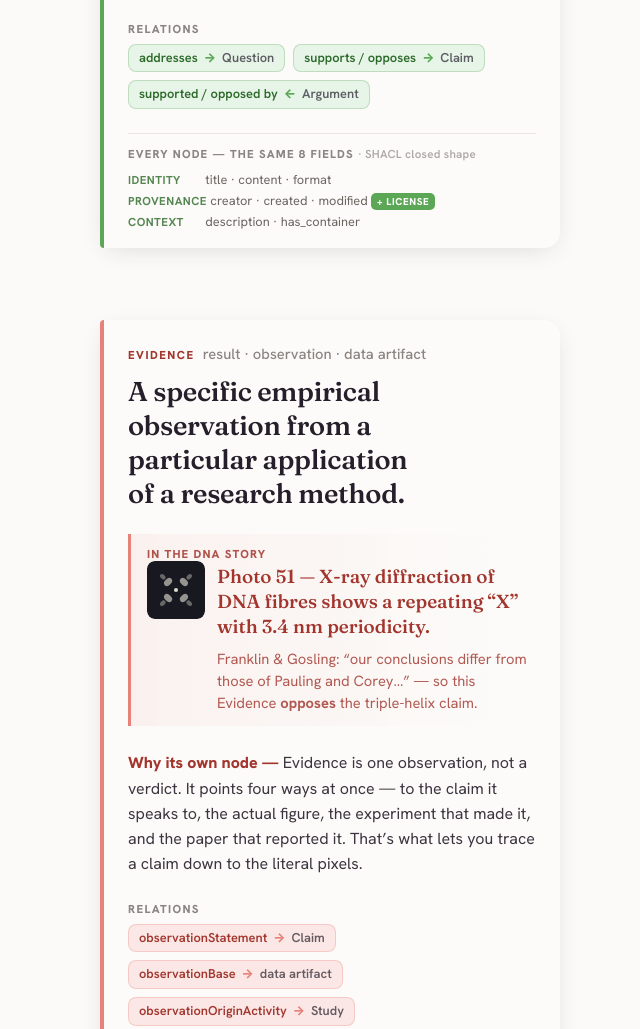
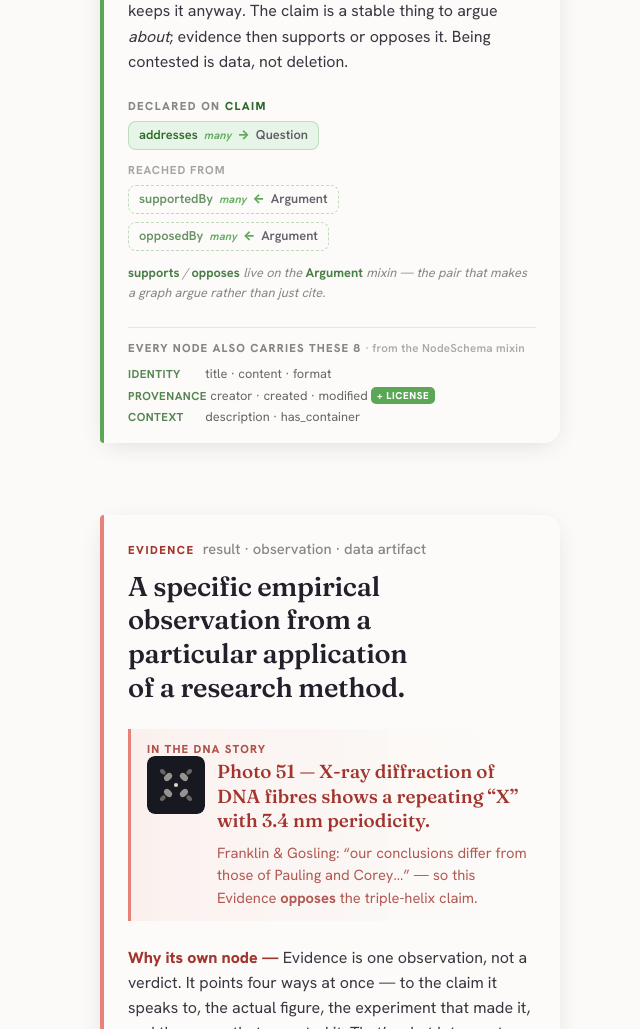
Before and after one commit to MIRA-science/schema, a plain HTML site: page schema-explainer.html in a window 1280 px wide. Shown: the part 2478-3507 px from the top of the page, without its empty margins (310-950 px from the left). Drawn offline with Linux system fonts and the light colour scheme.

Commit message:
Show real per-node slots now that upstream main declares them
mira.yaml #18 ("Add descriptions and missing slots") gave the node
classes real slots: lists. Update the explainer to teach them.

- Each node card now splits its relations into "Declared on <Node>"
  (solid pills) vs "Reached from" (dashed pills for inverse slots),
  with ranges and a `many` marker for multivalued: true.
- Question and Protocol correctly show no outgoing slots — they're
  the schema's two anchors.
- Reframe the overview: every declared slot is still a link to another
  node, so "a node's type is its links" is now literally true of the
  class definitions rather than an artifact of free-standing slots.
- Attribute the 8 shared fields to the NodeSchema mixin instead of
  SHACL: mira.shacl was not regenerated in #18 and still describes the
  old uniform closed shapes.

Ground truth is the regenerated src/mira/_generated.py, cross-checked
against mira.yaml at 00b4d90.

Two slot-list entries are deliberately NOT mirrored, as they contradict
their own slot domain/range and would teach the graph backwards:
Evidence.grounds (-> Evidence; is_grounded_in is meant) and
Study.request_for (-> Study; Request is the domain). Filed separately.

Co-Authored-By: Claude Opus 4.8 <noreply@anthropic.com>

```diff
--- a/schema-explainer.html
+++ b/schema-explainer.html
@@ -112,13 +112,28 @@
   .rel{ margin:var(--s5) 0 0; }
   .rel-label{ margin:0 0 var(--s2); font-size:var(--t-eyebrow); font-weight:800; letter-spacing:.12em;
     text-transform:uppercase; color:var(--muted); }
+  .rel-label .on{ color:var(--accent-ink); }
+  .rel-sub{ margin:var(--s3) 0 var(--s2); font-size:var(--t-eyebrow); font-weight:700; letter-spacing:.08em;
+    text-transform:uppercase; color:var(--muted); opacity:.75; }
   .attrs{ display:flex; flex-wrap:wrap; gap:var(--s2); }
   .pill{ font-size:var(--t-cap); line-height:1; display:inline-flex; align-items:center; gap:6px;
     padding:7px 10px; border-radius:8px; background:var(--fill,#f0efea);
     border:1px solid color-mix(in srgb,var(--accent,#ccc) 30%, transparent); color:var(--accent-ink,#333); font-weight:600; }
   .pill .ar{ color:var(--accent,#999); font-weight:800; }
-  .pill .tg{ color:var(--ink); opacity:.7; }
-  .mixin{ font-size:var(--t-cap); color:var(--muted); margin-top:var(--s2); font-style:italic; }
+  .pill .tg{ color:var(--ink); opacity:.7; font-weight:540; }
+  /* multivalued: true in mira.yaml */
+  .pill .many{ font-size:.86em; font-weight:700; font-style:italic; letter-spacing:.01em;
+    color:var(--accent,#999); opacity:.9; }
+  /* inverse: real slots in the schema, but declared from the other end */
+  .pill.inv{ background:transparent; border-style:dashed;
+    border-color:color-mix(in srgb,var(--accent,#ccc) 38%, transparent);
+    color:color-mix(in srgb,var(--accent-ink,#333) 72%, #fbfaf8); font-weight:540; }
+  .none{ font-size:var(--t-cap); color:var(--muted); font-style:italic; margin:0; }
+  .mixin{ font-size:var(--t-cap); line-height:1.6; color:var(--muted); margin-top:var(--s3); font-style:italic;
+    max-width:58ch; text-wrap:pretty; }
+  .mixin code{ font-family:var(--sans); font-style:normal; font-weight:700;
+    color:var(--accent-ink,var(--ink)); opacity:.85; }
+  .mixin b{ font-style:normal; color:#4a444f; }
 
   /* shared fields — quietest tier; identical on every node (SHACL closed shape) */
   .fields{ margin:var(--s5) 0 0; padding-top:var(--s3); border-top:1px solid var(--hair); }
@@ -261,7 +276,7 @@ const SCENES = [
   { key:'overview', accent:'ink', g:0, type:'hero',
     kicker:'The whole picture',
     hero:'Six node types,<br>a few labeled links.',
-    lede:'Every node carries the <b>same eight fields</b> — so a node’s <i>type</i> is defined almost entirely by how it <b>links</b>, not by what it stores. Keeping the layers apart lets you ask <i>which</i> layer a problem is in: is the claim contested, the evidence un-reproduced, or the figure itself unsound?',
+    lede:'Every node inherits the <b>same eight fields</b>. What actually distinguishes a type is the handful of <b>slots it declares</b> — and every one of them is a link to another node. A node’s type <i>is</i> its links. Keeping the layers apart lets you ask <i>which</i> layer a problem is in: is the claim contested, the evidence un-reproduced, or the figure itself unsound?',
     hint:'Meet them one by one' },
 
   { key:'question', accent:'question', g:1, type:'node',
@@ -270,7 +285,7 @@ const SCENES = [
     ex:{ tag:'In the DNA story', lead:'What is the 3-D structure of DNA?',
          note:'Importance: implications for the mechanism of genetic inheritance.' },
     why:'Questions are the spine of a field. Pin one down and every claim, supported or contested, hangs off a shared, durable target — so you can spot the questions that still have <b>no</b> answer.',
-    attrs:[ ['addressed by','←','Claim'] ] },
+    slots:[], inv:[ {s:'addressedBy', t:'Claim', many:true} ] },
 
   { key:'claim', accent:'claim', g:2, type:'node',
     kicker:'Claim', also:'hypothesis',
@@ -278,7 +293,9 @@ const SCENES = [
     ex:{ tag:'In the DNA story', lead:'DNA forms a triple helix.',
          note:'Pauling &amp; Corey, 1953: “a three-chain structure, each chain a helix… related by a threefold axis.” — famously <b>wrong</b>.' },
     why:'A claim can be wrong, and MIRA keeps it anyway. The claim is a stable thing to argue <i>about</i>; evidence then supports or opposes it. Being contested is data, not deletion.',
-    attrs:[ ['addresses','→','Question'], ['supports / opposes','→','Claim'], ['supported / opposed by','←','Argument'] ] },
+    slots:[ {s:'addresses', t:'Question', many:true} ],
+    inv:[ {s:'supportedBy', t:'Argument', many:true}, {s:'opposedBy', t:'Argument', many:true} ],
+    note:'<code>supports</code> / <code>opposes</code> live on the <code>Argument</code> mixin — the pair that makes a graph <i>argue</i> rather than just cite.' },
 
   { key:'evidence', accent:'evidence', g:3, type:'node',
     kicker:'Evidence', also:'result · observation · data artifact',
@@ -287,8 +304,10 @@ const SCENES = [
          lead:'Photo 51 — X-ray diffraction of DNA fibres shows a repeating “X” with 3.4 nm periodicity.',
          note:'Franklin &amp; Gosling: “our conclusions differ from those of Pauling and Corey…” — so this Evidence <b>opposes</b> the triple-helix claim.' },
     why:'Evidence is one observation, not a verdict. It points four ways at once — to the claim it speaks to, the actual figure, the experiment that made it, and the paper that reported it. That’s what lets you trace a claim down to the literal pixels.',
-    attrs:[ ['observationStatement','→','Claim'], ['observationBase','→','data artifact'],
-            ['observationOriginActivity','→','Study'], ['sourceDocument','→','paper'] ] },
+    slots:[ {s:'observationStatement', t:'Claim'}, {s:'observationBase', t:'Entity'},
+            {s:'observationOriginActivity', t:'Activity'}, {s:'sourceDocument', t:'SourceDocument'} ],
+    inv:[ {s:'is_grounded_in', t:'Study'} ],
+    note:'The widest slot list in the schema — and the reason the model works. <code>observationBase</code> is the literal artifact (a <code>prov:Entity</code>: figure, blot, dataset), held as a <b>pointer, never a payload</b>.' },
 
   { key:'study', accent:'study', g:4, type:'node',
     kicker:'Study', also:'experiment · analysis · event',
@@ -297,7 +316,8 @@ const SCENES = [
     ex:{ tag:'In the DNA story', lead:'X-ray diffraction of calf-thymus DNA fibres.',
          note:'May 3: obtained calf thymus… June 8: prepared fibres… exposed the film for 62 hours…' },
     why:'The Study is the <i>event</i> — who did what, when, with which data and software. Splitting the event from the observation lets two labs run the same Protocol and be compared side by side.',
-    attrs:[ ['grounds','→','Evidence'], ['follows','→','Protocol'] ] },
+    slots:[ {s:'follows', t:'Protocol', many:true}, {s:'grounds', t:'Evidence', many:true} ],
+    inv:[ {s:'request_for', t:'Request', many:true} ] },
 
   { key:'protocol', accent:'protocol', g:5, type:'node',
     kicker:'Protocol', also:'method',
@@ -306,7 +326,8 @@ const SCENES = [
     ex:{ tag:'In the DNA story', lead:'Isolate deoxyribose from calf thymus by… prepare the X-ray chamber by… place the fibres in the beam…',
          note:'A recipe, written once — many Studies can follow it.' },
     why:'A Protocol is reusable; a Study runs it once. Pull the method out and a recipe can be cited, improved and re-run — so you can tell a flawed <i>result</i> apart from a flawed <i>method</i>.',
-    attrs:[ ['followed by','←','Study'] ] },
+    slots:[], inv:[ {s:'follows', t:'Study', many:true} ],
+    note:'Question and Protocol are the schema’s two <b>anchors</b> — the durable things other records reach out to.' },
 
   { key:'request', accent:'request', g:6, type:'node',
     kicker:'Request', also:'need · issue · idea',
@@ -314,7 +335,8 @@ const SCENES = [
     ex:{ tag:'In the DNA story', lead:'Requested: a cleaner diffraction run to settle one-helix vs. three.',
          note:'motivation · skill required' },
     why:'The graph also holds what <i>hasn’t</i> been done. A Request points at the Study it wants, or the Claim it wants settled — so stalled work and open asks are first-class, not lost in a hallway.',
-    attrs:[ ['request_for','→','Study'], ['request_target','→','Claim'] ] },
+    slots:[ {s:'request_for', t:'Study', many:true}, {s:'request_target', t:'Claim', many:true} ],
+    inv:[] },
 
   { key:'payoff', accent:'ink', g:7, type:'hero',
     kicker:'Why it’s a graph',
@@ -337,17 +359,20 @@ const ARTIFACT = `<svg class="artifact" width="58" height="58" viewBox="0 0 62 6
   </g>
 </svg>`;
 
-// SHACL closed shape — identical 8 literal fields on every node type, grouped by role.
+// The 8 literal fields every node inherits from the NodeSchema mixin, grouped by role.
+// (Attributed to NodeSchema, not SHACL: mira.shacl hasn't been regenerated since the slots landed.)
 const FIELDS = `<div class="fields">
-  <p class="fields-h">Every node — the same 8 fields <span class="src">· SHACL closed shape</span></p>
+  <p class="fields-h">Every node also carries these 8 <span class="src">· from the NodeSchema mixin</span></p>
   <p class="frow"><b>identity</b> <code>title · content · format</code></p>
   <p class="frow"><b>provenance</b> <code>creator · created · modified</code> <span class="badge-new">+ license</span></p>
   <p class="frow"><b>context</b> <code>description · has_container</code></p>
 </div>`;
 
-function pills(attrs){
-  return `<div class="attrs">${attrs.map(([l,a,t])=>
-    `<span class="pill">${l}<span class="ar">${a}</span><span class="tg">${t}</span></span>`).join('')}</div>`;
+// One pill per slot. `inv` = the slot exists but is declared from the other end.
+function pills(list, inv){
+  return `<div class="attrs">${list.map(r=>
+    `<span class="pill${inv?' inv':''}">${r.s}${r.many?`<span class="many">many</span>`:''}` +
+    `<span class="ar">${inv?'←':'→'}</span><span class="tg">${r.t}</span></span>`).join('')}</div>`;
 }
 
 function renderCard(s){
@@ -377,8 +402,10 @@ function renderCard(s){
     ${exHtml}
     <p class="why">${s.why}</p>
     <div class="rel">
-      <p class="rel-label">Relations${s.mixin?` · ${s.mixin}`:''}</p>
-      ${pills(s.attrs)}
+      <p class="rel-label">Declared on <span class="on">${s.kicker}</span>${s.mixin?` · ${s.mixin}`:''}</p>
+      ${s.slots.length ? pills(s.slots,false) : `<p class="none">No outgoing slots — other nodes point here.</p>`}
+      ${s.inv.length ? `<p class="rel-sub">Reached from</p>${pills(s.inv,true)}` : ''}
+      ${s.note?`<p class="mixin">${s.note}</p>`:''}
     </div>
     ${FIELDS}
   </article>`;
```
